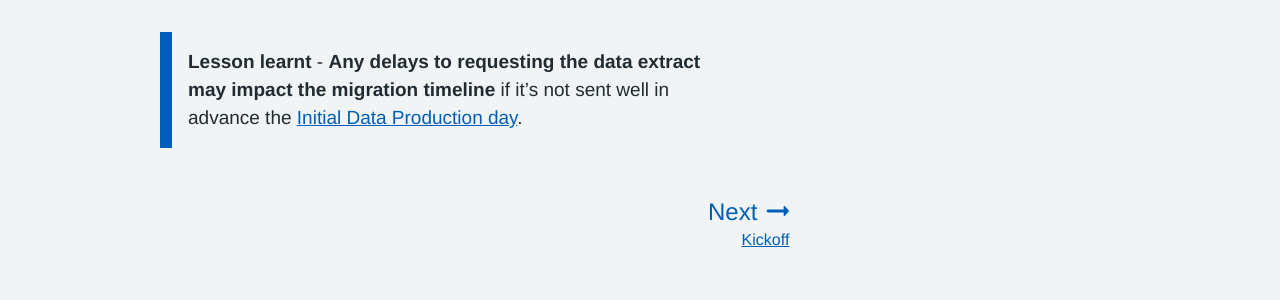
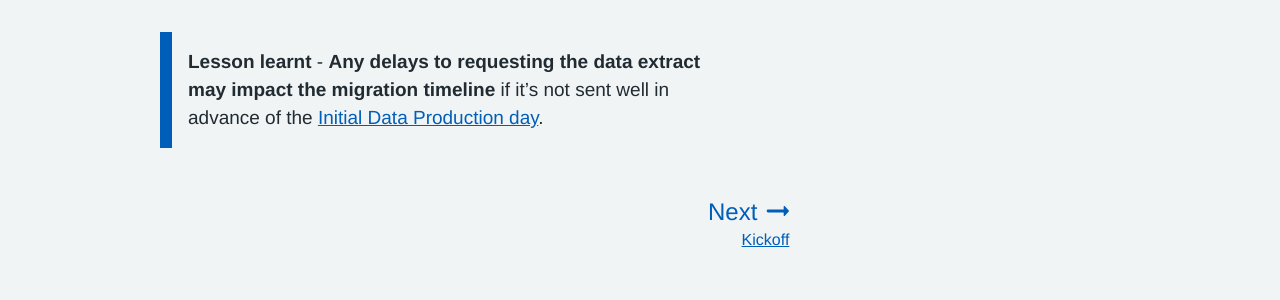
Before and after one commit to nhsconnect/prm-practice-migration, a Jekyll site: the page built from guide/index.md, in a window 1280 px wide and 900 px high, scrolled down 4794 px. Shown: the part 452-752 px from the top of the window. Built offline with Jekyll 4.4.1, drawn with Linux system fonts in a browser that asks for light colours; some web fonts are replaced.

```diff
--- a/guide/index.md
+++ b/guide/index.md
@@ -102,7 +102,7 @@ The Source Suppliers have varying lead times/notice periods to provide this data
 
 
 {%- capture lesson_learnt_4 -%}
-__Lesson learnt__ - __Any delays to requesting the data extract may impact the migration timeline__ if it’s not sent well in advance the [Initial Data Production day](/prm-practice-migration/guide/initial-data-production).
+__Lesson learnt__ - __Any delays to requesting the data extract may impact the migration timeline__ if it’s not sent well in advance of the [Initial Data Production day](initial-data-production).
 {%- endcapture -%}
 
 {%- include inset.html content=lesson_learnt_4 accessibility_text="Lesson learnt" markdown=true -%}
```
